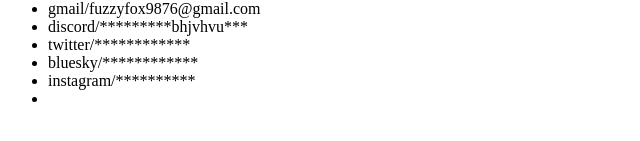
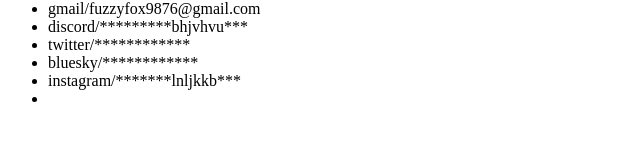
Before and after one commit to themostfluffy/first-ting-, a plain HTML site: page index.html in a window 1280 px wide. Shown: the part 533-674 px from the top of the page, 0-640 px from the left. Drawn offline with Linux system fonts and the light colour scheme.

Commit message:
Update index.html

```diff
--- a/index.html
+++ b/index.html
@@ -33,7 +33,7 @@
       <li>discord/*********bhjvhvu***</li>
       <li>twitter/************</li>
       <li>bluesky/************</li>
-      <li>instagram/**********</li>
+      <li>instagram/*******lnljkkb***</li>
       <li></li>
     </ul>
   </body>
```
